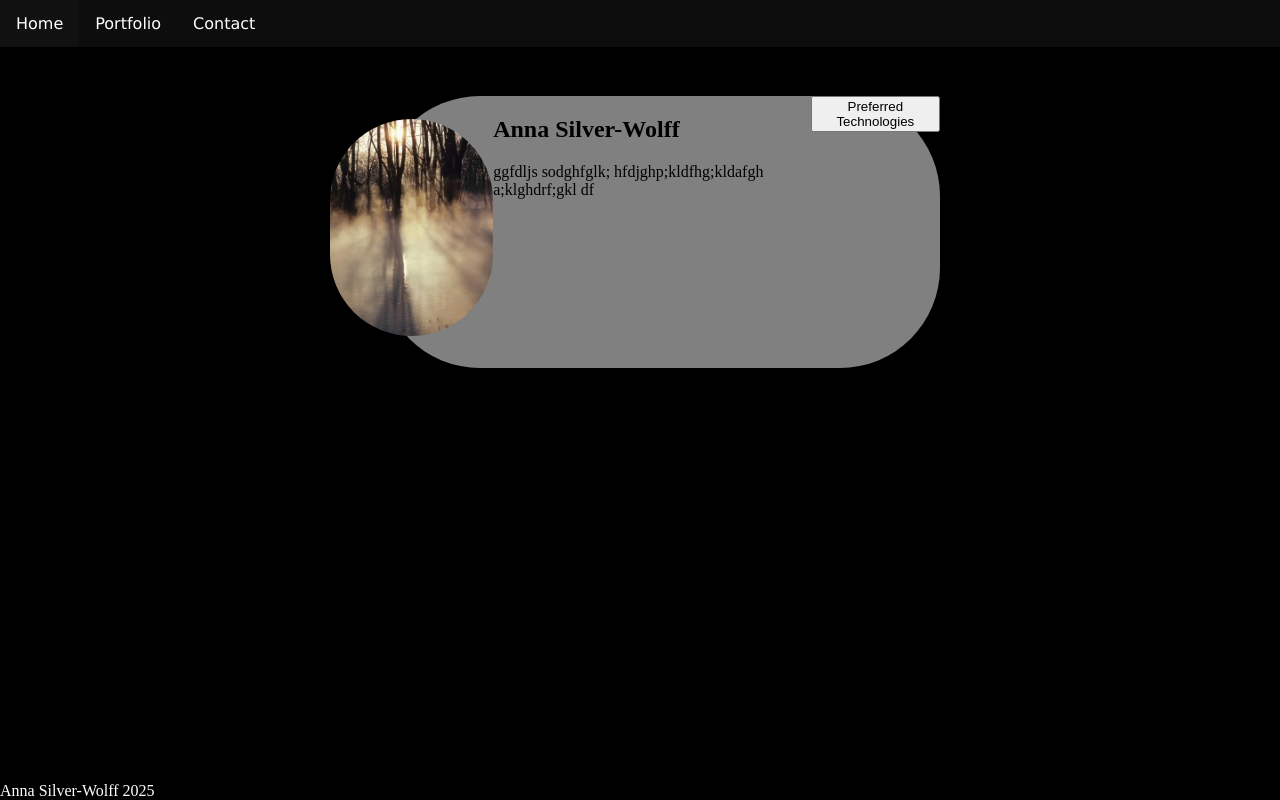
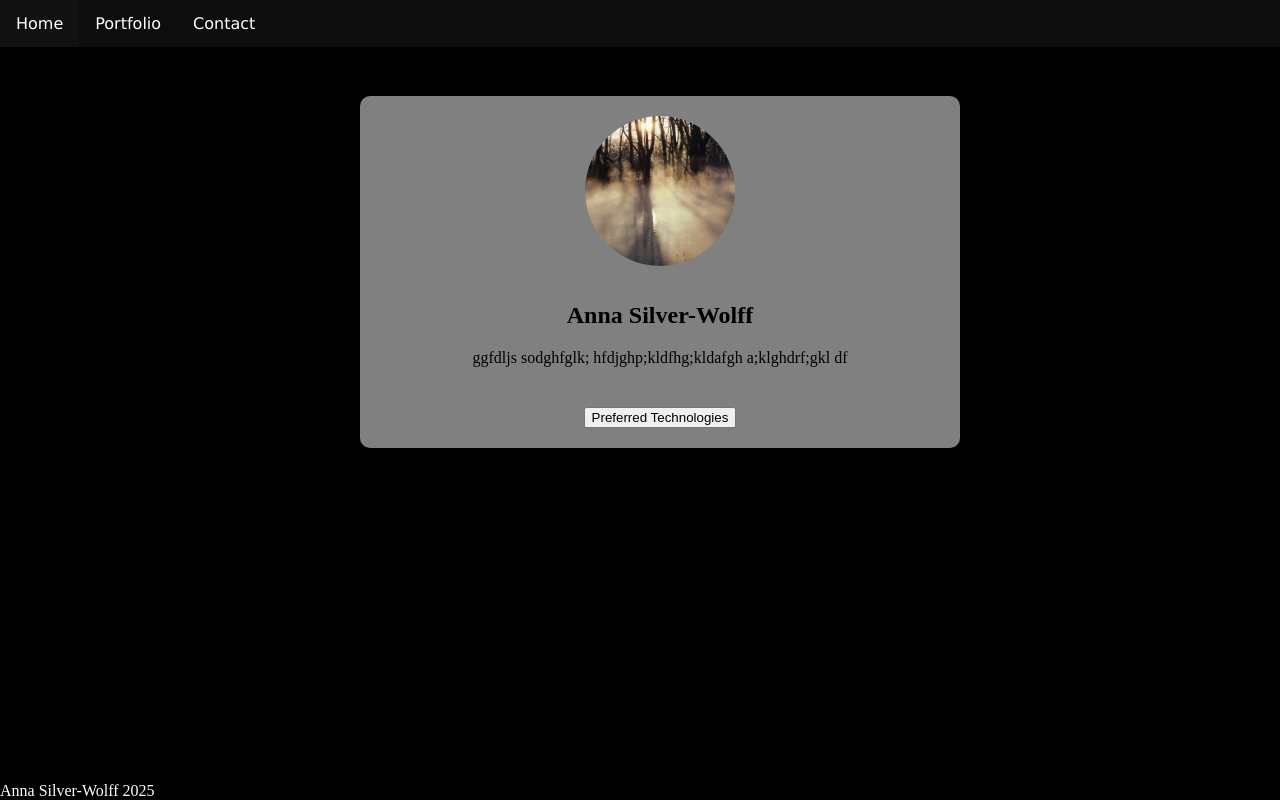
Before and after one commit to asw-afk/my-portfolio, a React (Vite) app: page / in a window 1280 px wide. Built offline with nearby package versions, Linux system fonts and the light colour scheme.

Commit message:
fixed display bug & updated overall structure
overhauled and added comments to card.css

```diff
--- a/src/components/UI/card/card.css
+++ b/src/components/UI/card/card.css
@@ -1,32 +1,38 @@
+/* Card container */
 .card {
     display: flex;
     justify-content: center;
+    align-items: center;
+    flex-direction: column; /* Stack children vertically */
     border-color: black;
-    border-radius: 100px;
+    border-radius: 10px;
     background-color: gray;
-    height: 34vh;
+    height: auto; /* Let height adjust to content */
     width: 70vh;
     margin-top: 80px;
+    padding: 20px;
+    overflow: hidden;
+  }
 
-}
+  /* Image styles */
+  .card img {
+    border-radius: 50%;  /* Make image circular */
+    height: 150px;       /* Adjust image size */
+    width: 150px;        /* Keep it square */
+    margin-bottom: 12px; /* Space between image and text */
+  }
 
+  /* Text container */
+  .card .text-container {
+    text-align: center;  /* Center the text */
+    margin-bottom: 12px; /* Space between text and button */
+  }
 
-.card img {
-    position: relative;
-    margin: 20%;
-    border-radius: 150px;
-    size: 10000000px;
-    height: 80%;
-    margin-left: -50px;
-}
-
-
-#tagLine {
-    color: rgb(32, 4, 4);
-}
-
-.portfolioList {
+  /* Icons container - where the images show up */
+  #icons {
     display: flex;
     justify-content: center;
-
-}
+    gap: 12px;            /* Add space between images */
+    flex-wrap: wrap;      /* Allow the images to wrap onto new lines */
+    margin-top: 12px;     /* Space between button and content above */
+  }
--- a/src/components/UI/card/card.jsx
+++ b/src/components/UI/card/card.jsx
@@ -1,34 +1,31 @@
 //import{ useState } from 'react';
-import templatePhoto from '../../../assets/templatePhoto.jpg'
-import './card.css'
+import templatePhoto from '../../../assets/templatePhoto.jpg';
+import './card.css';
 import Tags from './tags';
 
-
 function Card() {
- return   (
+  return (
+    <div className="card">
 
 
- <div className="card">
-
-   <div>
-    <img src={templatePhoto} />
+      <div>
+        <img src={templatePhoto} />
       </div>
 
- <div>
-    <h2>
-        Anna Silver-Wolff
-       </h2>
+      <div className="text-container">
+        <h2>Anna Silver-Wolff</h2>
+
+        <p>ggfdljs sodghfglk; hfdjghp;kldfhg;kldafgh a;klghdrf;gkl df</p>
+      </div>
+
+      <div id="icons">
+        <Tags />
+      </div>
 
 
- <p>
-    ggfdljs sodghfglk; hfdjghp;kldfhg;kldafgh a;klghdrf;gkl df
- </p>
- </div>
+      </div>
 
-   <Tags/>
-
-</div>
-);
+  );
 }
 
 export default Card;
--- a/src/components/UI/card/tags.jsx
+++ b/src/components/UI/card/tags.jsx
@@ -14,12 +14,9 @@ function Tags() {
       </button>
 
       {show && (
-        <div>
+        <div style={{ marginTop: '12px', display: 'flex', gap: '10px' }}>
           {images.map((imgSrc, index) => (
-            <img key={index}
-                src={imgSrc}
-                alt={`tag-${index}`}
-                width={50} />
+            <img key={index} src={imgSrc} style={{ width: '40px' }} />
           ))}
         </div>
       )}
```
